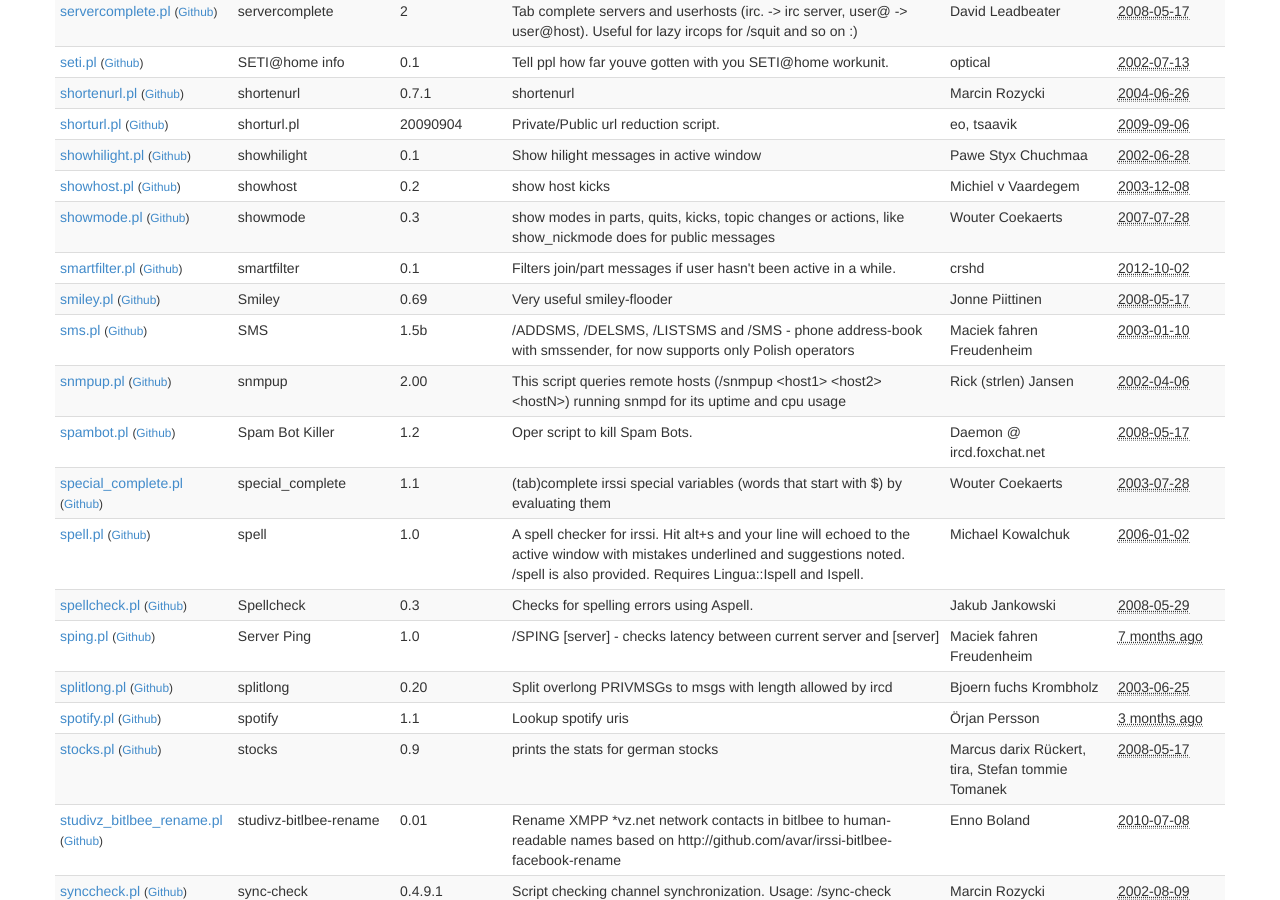
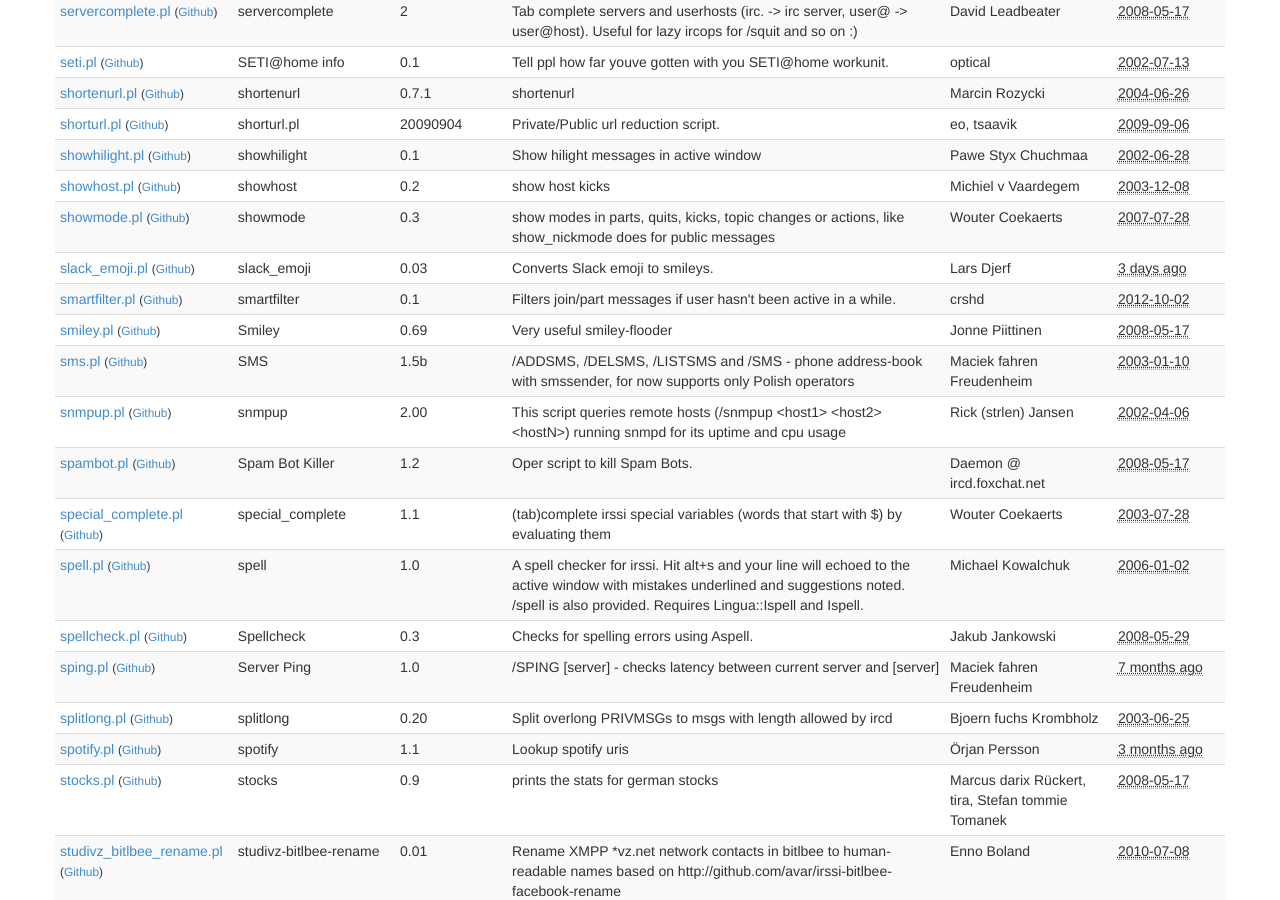
Before and after one commit to irssi/scripts.irssi.org, a Jekyll site: the page built from index.html, in a window 1280 px wide and 900 px high, scrolled down 15185 px. Built offline with Jekyll 4.4.1, drawn with Linux system fonts in a browser that asks for light colours.

Commit message:
Add slack_emoji.pl
A script for converting Slack emoji to smileys.

```diff
--- a/_data/scripts.yaml
+++ b/_data/scripts.yaml
@@ -3488,6 +3488,15 @@
   name: "showmode"
   version: "0.3"
 
+- authors: "Lars Djerf"
+  contact: "lars.djerf@gmail.com"
+  description: "Converts Slack emoji to smileys."
+  filename: "slack_emoji.pl"
+  modified: "2015-01-03 19:55:28"
+  license: "GPLv3"
+  name: "slack_emoji"
+  version: "0.03"
+
 - authors: "crshd"
   contact: "christian.brassat@gmail.com"
   description: "Filters join/part messages if user hasn't been active in a while."
```
Also changed, not shown: 1 other file.
